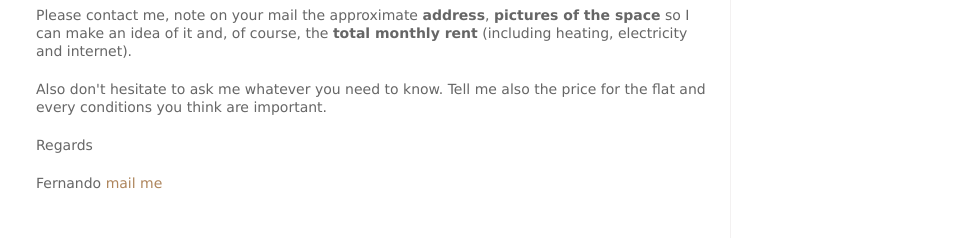
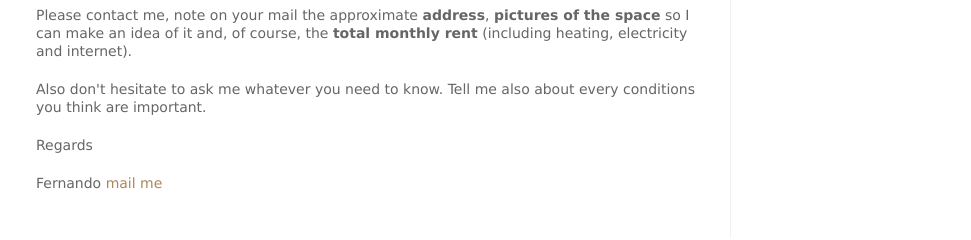
Before and after one commit to fguillen/BerlinFlatSearch, a plain HTML site: page index.html in a window 1280 px wide. Shown: the part 707-947 px from the top of the page, without its empty margins (149-1120 px from the left). Drawn offline with Linux system fonts and the light colour scheme.

Commit message:
Text change

```diff
--- a/index.html
+++ b/index.html
@@ -65,7 +65,7 @@
         <strong>pictures of the space</strong> so I can make an idea of it
         and, of course, the <strong>total monthly rent</strong> (including heating, electricity and internet).</p>
 
-      <p>Also don't hesitate to ask me whatever you need to know. Tell me also the price for the flat and every conditions you think are important.</p>
+      <p>Also don't hesitate to ask me whatever you need to know. Tell me also about every conditions you think are important.</p>
 
       <p>Regards</p>
 
```
